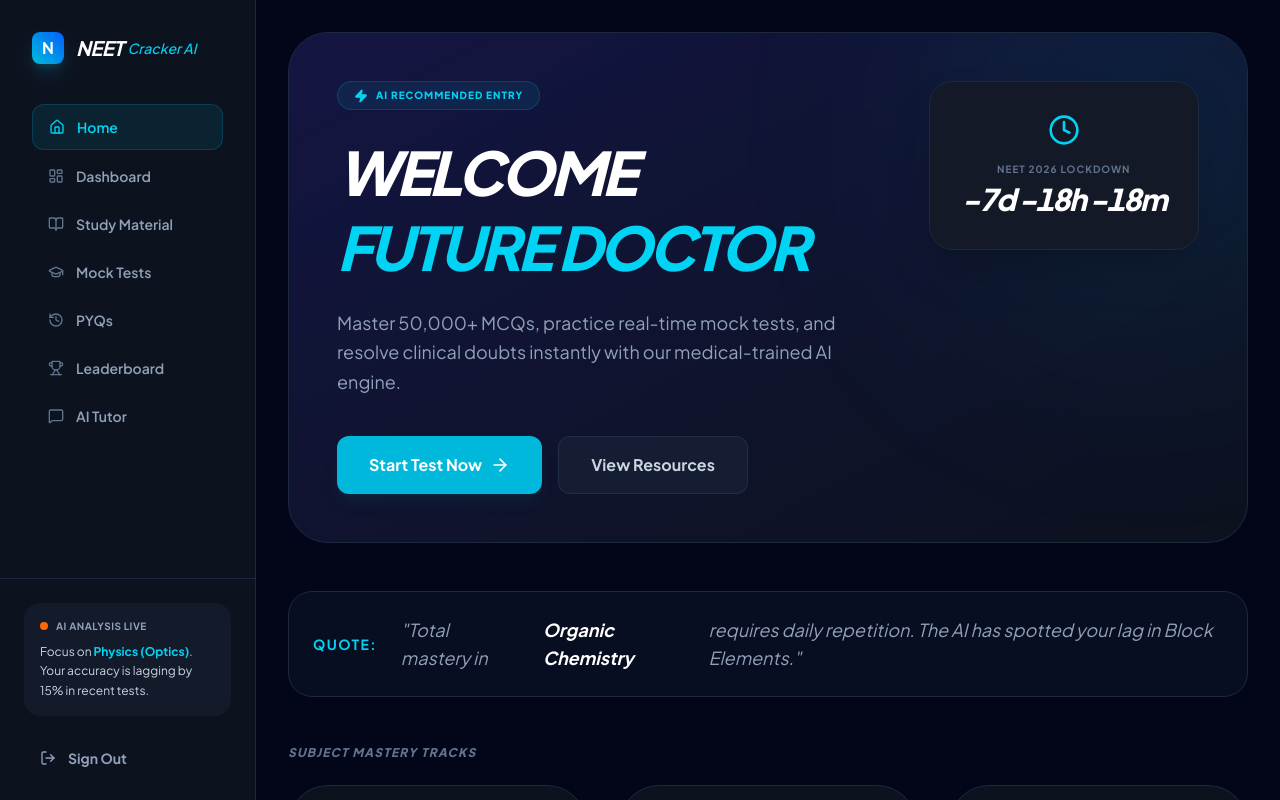
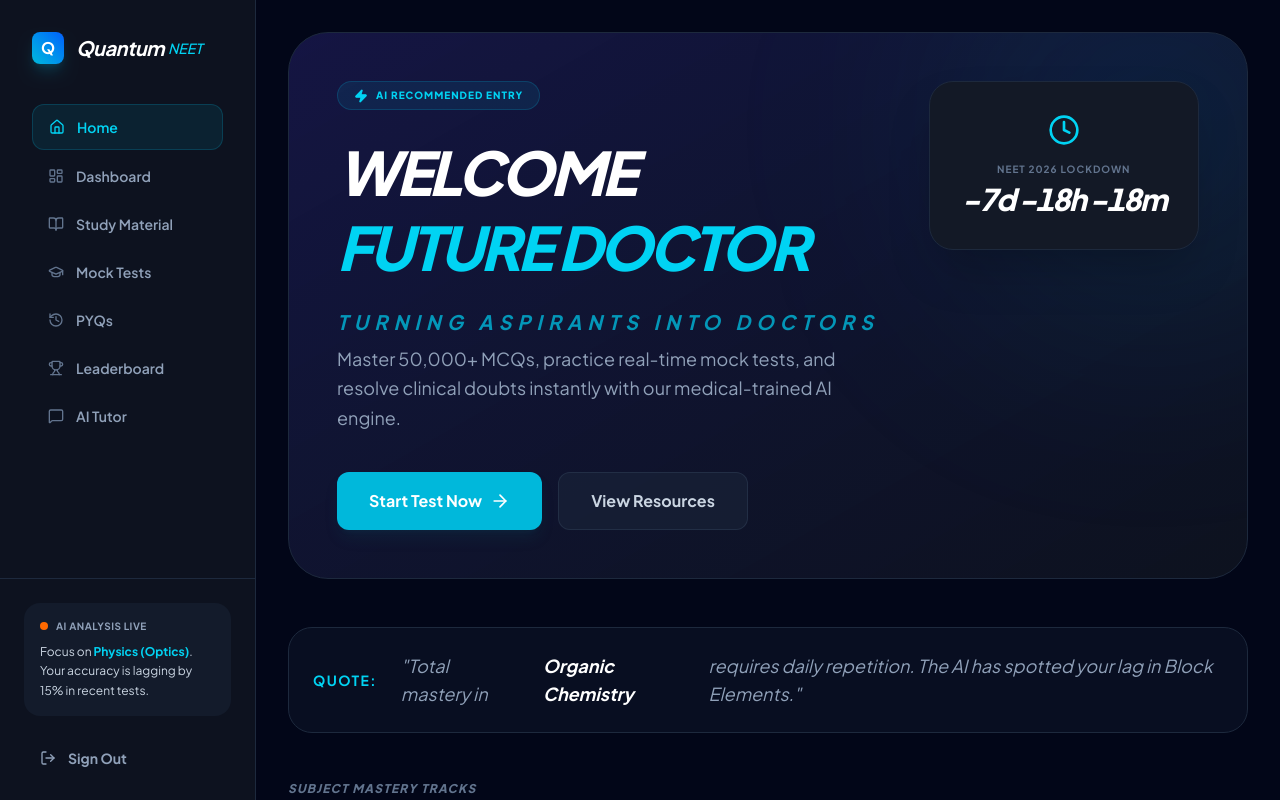
Before and after one commit to faixu/future-doctor, a React (Vite) app: page / in a window 1280 px wide. Shown: the top 800 px of the page. Built offline with nearby package versions, Linux system fonts and the light colour scheme; no server answers; the database is empty.

Commit message:
feat: Rename application to Quantum NEET
Updates the application name and related branding elements from "NEET Cracker AI" to "Quantum NEET" across the UI and metadata.

```diff
--- a/metadata.json
+++ b/metadata.json
@@ -1,5 +1,5 @@
 {
-  "name": "NEET Cracker AI",
+  "name": "Quantum NEET",
   "description": "A premium AI-powered NEET preparation platform with an enterprise-grade Admin Dashboard, mock tests, PYQs, AI tutoring, and deep performance analytics.",
   "requestFramePermissions": [],
   "majorCapabilities": [
--- a/src/App.tsx
+++ b/src/App.tsx
@@ -26,7 +26,7 @@ import StudyMaterial from "./pages/StudyMaterial";
 
 function ProtectedRoute({ children }: { children: React.ReactNode }) {
   const { user, loading } = useAuth();
-  if (loading) return <div className="h-screen w-screen flex items-center justify-center bg-slate-950 text-white">Loading NEET Cracker AI...</div>;
+  if (loading) return <div className="h-screen w-screen flex items-center justify-center bg-slate-950 text-white">Loading Quantum NEET...</div>;
   if (!user) return <Navigate to="/login" />;
   return <>{children}</>;
 }
@@ -62,9 +62,9 @@ function MainLayout({ children }: { children: React.ReactNode }) {
           onClick={handleLogoClick}
         >
           <div className="w-8 h-8 bg-gradient-to-tr from-cyan-500 to-blue-600 rounded-lg flex items-center justify-center font-bold text-white shadow-lg">
-            N
+            Q
           </div>
-          <h1 className="text-lg font-bold text-white italic">NEET <span className="text-cyan-400 font-medium">Cracker AI</span></h1>
+          <h1 className="text-lg font-bold text-white italic">Quantum <span className="text-cyan-400 font-medium">NEET</span></h1>
         </div>
       </div>
 
--- a/src/components/Sidebar.tsx
+++ b/src/components/Sidebar.tsx
@@ -50,11 +50,11 @@ export default function Sidebar() {
           onClick={handleLogoClick}
         >
           <div className="w-8 h-8 bg-gradient-to-tr from-cyan-500 to-blue-600 rounded-lg flex items-center justify-center font-bold text-white shadow-lg shadow-cyan-500/20">
-            N
+            Q
           </div>
           <div className="flex items-center gap-1">
-            <h1 className="text-xl font-bold tracking-tight text-white italic">NEET</h1>
-            <span className="text-cyan-400 font-medium italic text-sm">Cracker AI</span>
+            <h1 className="text-xl font-bold tracking-tight text-white italic">Quantum</h1>
+            <span className="text-cyan-400 font-medium italic text-sm">NEET</span>
           </div>
         </div>
 
--- a/src/pages/Home.tsx
+++ b/src/pages/Home.tsx
@@ -42,6 +42,14 @@ export default function Home() {
           >
             Welcome <br/><span className="text-cyan-400">Future Doctor</span>
           </motion.h1>
+          <motion.p
+            initial={{ opacity: 0, y: 10 }}
+            animate={{ opacity: 1, y: 0 }}
+            transition={{ delay: 0.2 }}
+            className="text-xl font-bold text-cyan-500/80 uppercase tracking-[0.3em] mt-4 mb-2 italic"
+          >
+            Turning Aspirants into Doctors
+          </motion.p>
           <motion.p
             initial={{ opacity: 0 }}
             animate={{ opacity: 1 }}
--- a/src/pages/Login.tsx
+++ b/src/pages/Login.tsx
@@ -27,7 +27,7 @@ export default function Login() {
           <div className="w-20 h-20 rounded-3xl bg-gradient-to-br from-cyan-500 to-blue-600 flex items-center justify-center text-white mb-6 shadow-xl shadow-cyan-500/20">
             <GraduationCap className="w-10 h-10" />
           </div>
-          <h1 className="text-3xl font-black text-white mb-2 uppercase italic tracking-tighter">NEET Cracker AI</h1>
+          <h1 className="text-3xl font-black text-white mb-2 uppercase italic tracking-tighter">Quantum NEET</h1>
           <p className="text-slate-400 text-sm font-medium italic">Next-Gen Clinical Preparation Engine</p>
         </div>
 
```
